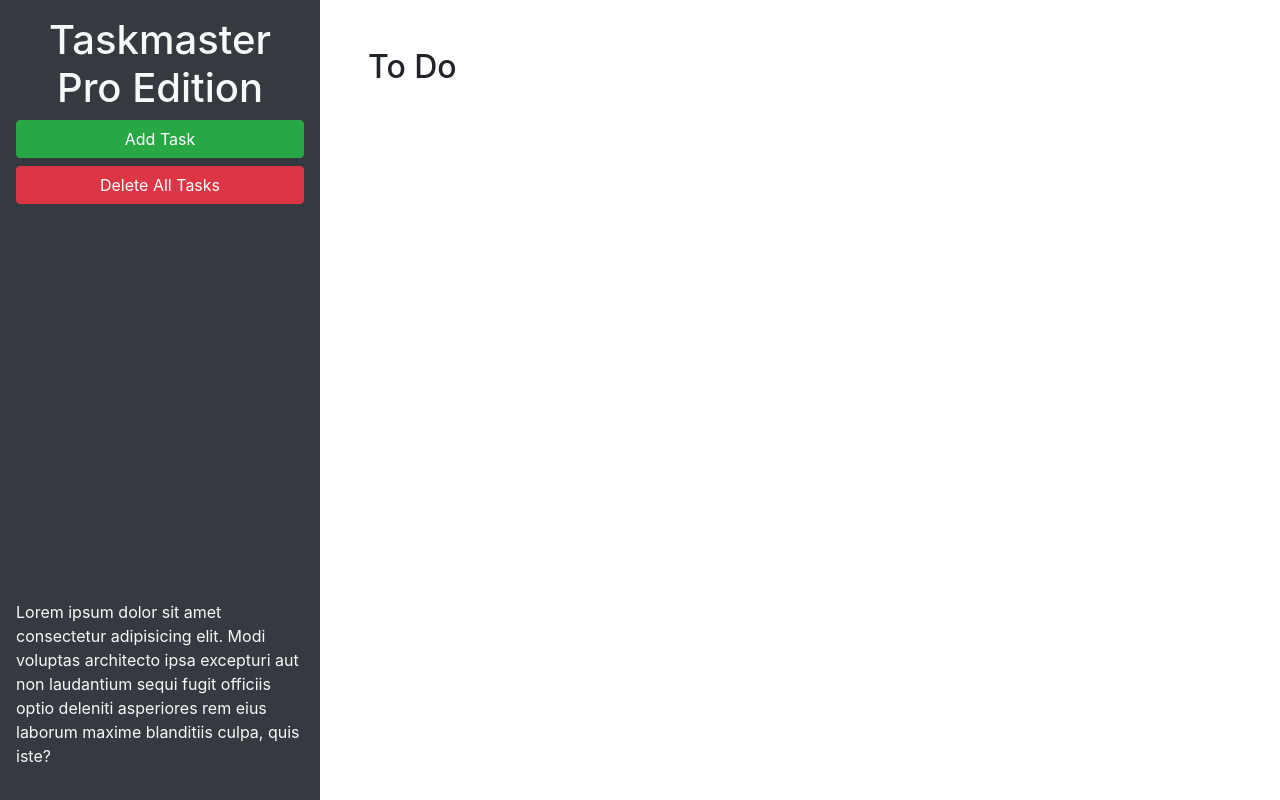
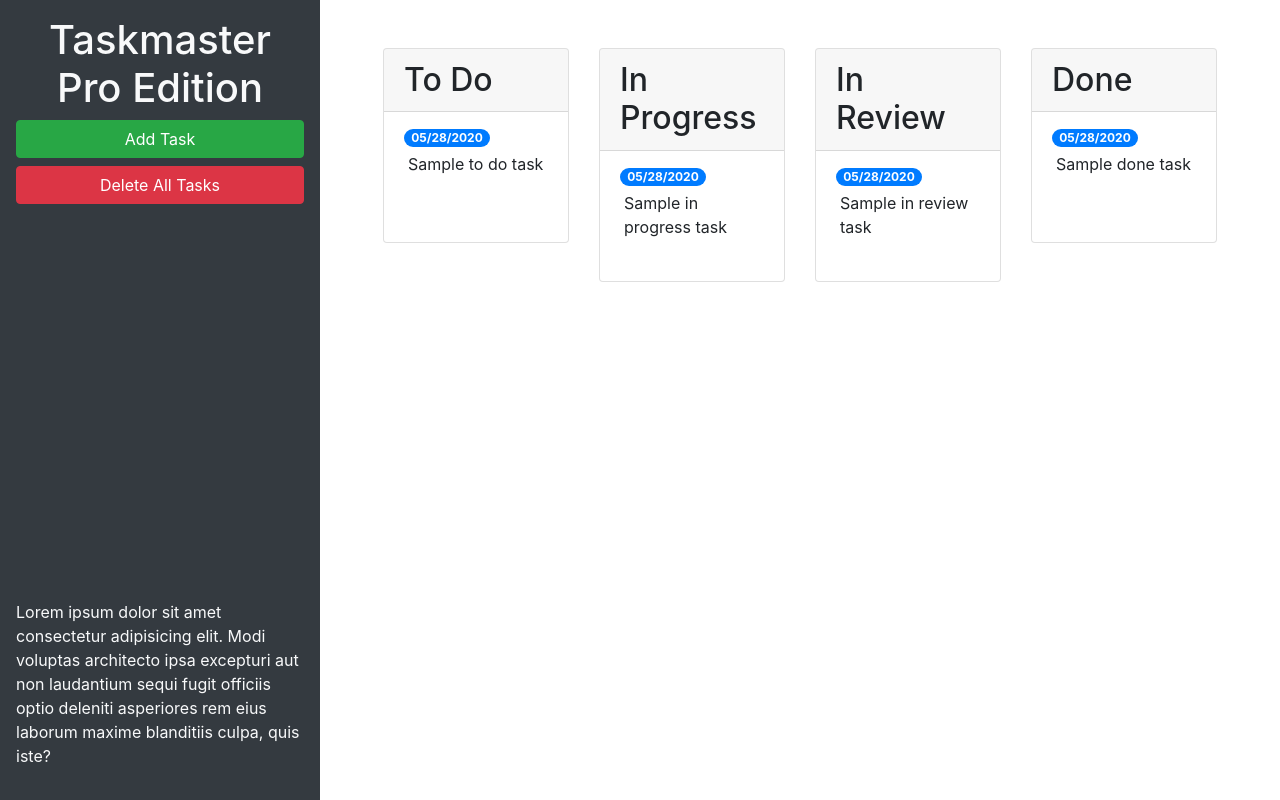
Before and after one commit to dalyd14/taskmaster-pro, a plain HTML site: page index.html in a window 1280 px wide. Drawn offline with nearby package versions, Linux system fonts and the light colour scheme.

Commit message:
added some bootstrap to the page to organize lists and make the form look nicer

```diff
--- a/index.html
+++ b/index.html
@@ -24,13 +24,66 @@
       </p>
     </header>
     <main class="col-12 col-lg-9">
-      <div class="m-5">
-        <h2>To Do</h2>
-        <ul id="list-toDo" class="list-group"> </ul>
+      <div class="m-5 row justify-content-around">
+        <!-- todo list -->
+        <div class="col-12 col-md-6 col-xl-3 mb-3">
+          <div class="card">
+            <h2 class="card-header">
+              To Do
+            </h2>
+            <ul id="list-toDo" class="list-group list-group-flush">
+              <li class="list-group-item">
+                <span class="badge badge-primary badge-pill">05/28/2020</span>
+                <p class="m-1">Sample to do task</p>
+              </li>
+            </ul>
+          </div>
+        </div>
+        <!-- in progress list -->
+        <div class="col-12 col-md-6 col-xl-3 mb-3">
+          <div class="card">
+            <h2 class="card-header">
+              In Progress
+            </h2>
+            <ul id="list-inProgress" class="list-group list-group-flush">
+              <li class="list-group-item">
+                <span class="badge badge-primary badge-pill">05/28/2020</span>
+                <p class="m-1">Sample in progress task</p>
+              </li>
+            </ul>
+          </div>
+        </div>
+        <!-- in review list -->
+        <div class="col-12 col-md-6 col-xl-3 mb-3">
+          <div class="card">
+            <h2 class="card-header">
+              In Review
+            </h2>
+            <ul id="list-inReview" class="list-group list-group-flush">
+              <li class="list-group-item">
+                <span class="badge badge-primary badge-pill">05/28/2020</span>
+                <p class="m-1">Sample in review task</p>
+              </li>
+            </ul>
+          </div>
+        </div>
+        <!-- done list -->
+        <div class="col-12 col-md-6 col-xl-3 mb-3">
+          <div class="card">
+            <h2 class="card-header">
+              Done
+            </h2>
+            <ul id="list-done" class="list-group list-group-flush">
+              <li class="list-group-item">
+                <span class="badge badge-primary badge-pill">05/28/2020</span>
+                <p class="m-1">Sample done task</p>
+              </li>
+            </ul>
+          </div>
+        </div>
       </div>
     </main>
   </div>
-
   <!-- Modal -->
   <div class="modal fade" id="task-form-modal" tabindex="-1" role="dialog" aria-labelledby="task-form-modal"
     aria-hidden="true">
@@ -46,11 +99,11 @@
           <form>
             <div class="form-group">
               <label for="modalTaskDescription">Task description</label>
-              <textarea id="modalTaskDescription" rows="3"></textarea>
+              <textarea class="form-control" id="modalTaskDescription" rows="3"></textarea>
             </div>
             <div class="form-group">
               <label for="modalDueDate">Due date</label>
-              <input type="text" id="modalDueDate" placeholder="mm/dd/yyyy" autocomplete="off" />
+              <input class="form-control" type="text" id="modalDueDate" placeholder="mm/dd/yyyy" autocomplete="off" />
             </div>
           </form>
         </div>
```
